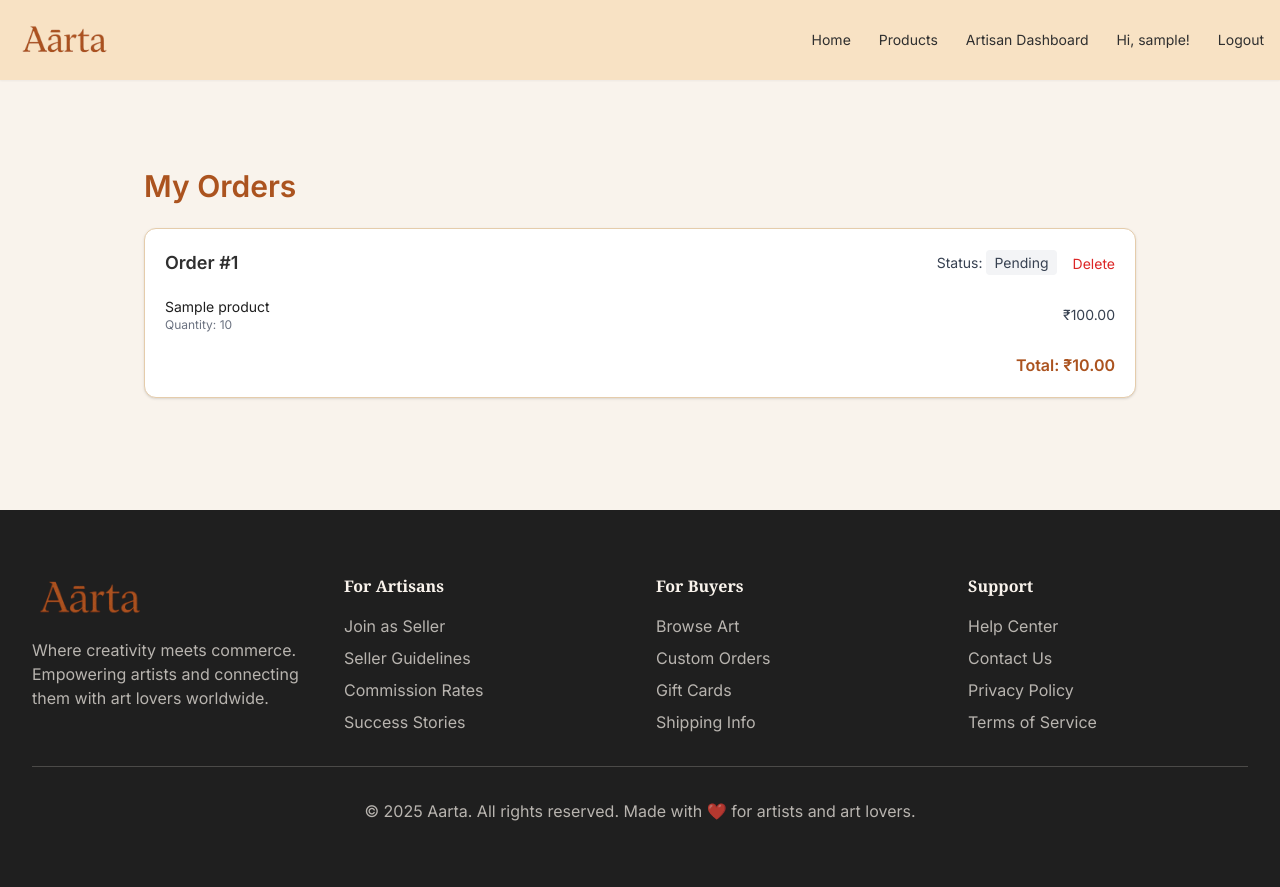
After one commit to Subratomondal/Aarta-Web-Application-, a Django app: page /orders/my-orders/ in a window 1280 px wide. The commit adds this page. Run offline with Django 5.2, Linux system fonts and the light colour scheme; a user stored in the database is signed in; tables that the repository leaves empty hold one stand-in row (values such as "Sample post"); some libraries are stand-ins or nearby versions.

Commit message:
cart and order functionality added

```diff
--- a/Aarta/Aarta/urls.py
+++ b/Aarta/Aarta/urls.py
@@ -25,6 +25,7 @@ urlpatterns = [
     path('',TemplateView.as_view(template_name='index.html'), name='home'),
     path('users/',include('users.urls')),
     path('products/',include('products.urls')),
+    path('orders/', include('orders.urls')),
 
 ]
 
--- a/Aarta/orders/models.py
+++ b/Aarta/orders/models.py
@@ -1,11 +1,7 @@
-
 from django.db import models
-
 from products.models import Product
 from users.models import User
 
-
-# Create your models here.
 class Order(models.Model):
     STATUS_CHOICES = [
         ('pending', 'Pending'),
@@ -21,16 +17,28 @@ class Order(models.Model):
     status = models.CharField(max_length=20, choices=STATUS_CHOICES, default='pending')
 
     def __str__(self):
-        return f"Order # {self.id} by {self.buyer.username}"
-
-
+        return f"Order #{self.id} by {self.buyer.username if self.buyer else 'Guest'}"
 
 
 class OrderItem(models.Model):
     order = models.ForeignKey(Order, on_delete=models.CASCADE, related_name='items')
-    products = models.ForeignKey(Product, on_delete=models.CASCADE)
+    product = models.ForeignKey(Product, on_delete=models.CASCADE)
     quantity = models.PositiveIntegerField()
-    price = models.DecimalField(max_digits=10, decimal_places=2)
+    price = models.DecimalField(max_digits=10, decimal_places=2)  # price per unit at time of purchase
 
     def __str__(self):
-        return f"{self.quantity} of {self.product.name} in Order #{self.order.id}"
+        return f"{self.quantity} x {self.product.name} (Order #{self.order.id})"
+
+
+
+class CartItem(models.Model):
+    user = models.ForeignKey(User, on_delete=models.CASCADE)
+    product = models.ForeignKey(Product, on_delete=models.CASCADE)
+    quantity = models.PositiveIntegerField(default=1)
+    added_at = models.DateTimeField(auto_now_add=True)
+
+    def __str__(self):
+        return f"{self.quantity} x {self.product.name} in {self.user.username}'s cart"
+
+    def get_total_price(self):
+        return self.quantity * self.product.price
--- /dev/null
+++ b/Aarta/orders/templatetags/order_filters.py
@@ -0,0 +1,7 @@
+from django import template
+
+register = template.Library()
+
+@register.filter
+def mul(value, arg):
+    return value * arg
--- /dev/null
+++ b/Aarta/orders/urls.py
@@ -0,0 +1,14 @@
+from django.urls import path
+from . import views
+
+urlpatterns = [
+    path('add-to-cart/<int:product_id>/', views.add_to_cart, name='add_to_cart'),
+    path('cart/', views.view_cart, name='view_cart'),
+    path('remove-from-cart/<int:item_id>/', views.remove_from_cart, name='remove_from_cart'),
+    path('place-order/', views.place_order, name='place_order'),
+    path('order-success/<int:order_id>/', views.order_success, name='order_success'),
+    path('my-orders/', views.my_orders, name='my_orders'),
+    path('delete/<int:order_id>/', views.delete_order, name='delete_order'),
+
+
+]
--- a/Aarta/orders/views.py
+++ b/Aarta/orders/views.py
@@ -1,3 +1,116 @@
-from django.shortcuts import render
+from django.http import HttpResponseForbidden
+from django.shortcuts import render, redirect, get_object_or_404
+from django.contrib.auth.decorators import login_required
+from .models import CartItem, Order, OrderItem
+from products.models import Product
+from django.contrib import messages
 
-# Create your views here.
+
+@login_required
+def add_to_cart(request, product_id):
+    product = get_object_or_404(Product, id=product_id)
+
+    # Get quantity from POST request or default to 1
+    try:
+        quantity = int(request.POST.get('quantity', 1))
+    except (TypeError, ValueError):
+        messages.error(request, "Invalid quantity.")
+        return redirect('product_detail', pk=product.id)
+
+
+    if quantity < 1:
+        messages.error(request, "Quantity must be at least 1.")
+        return redirect('product_detail', pk=product.id)
+
+    # Check stock limit
+    existing_item = CartItem.objects.filter(user=request.user, product=product).first()
+    total_quantity = quantity
+    if existing_item:
+        total_quantity += existing_item.quantity
+
+    if total_quantity > product.stock:
+        messages.error(request, f"Only {product.stock} items available in stock.")
+        return redirect('product_detail', pk=product.id)
+
+    if existing_item:
+        existing_item.quantity += quantity
+        existing_item.save()
+    else:
+        CartItem.objects.create(user=request.user, product=product, quantity=quantity)
+
+    messages.success(request, f"{product.name} added to cart.")
+    return redirect('view_cart')
+
+
+@login_required
+def view_cart(request):
+    cart_items = CartItem.objects.filter(user=request.user)
+    total = sum(item.get_total_price() for item in cart_items)
+    return render(request, 'orders/cart.html', {'cart_items': cart_items, 'total': total})
+
+
+@login_required
+def remove_from_cart(request, item_id):
+    item = get_object_or_404(CartItem, id=item_id, user=request.user)
+    item.delete()
+    messages.info(request, "Item removed from cart.")
+    return redirect('view_cart')
+
+
+@login_required
+def place_order(request):
+    cart_items = CartItem.objects.filter(user=request.user)
+    if not cart_items:
+        messages.error(request, "Your cart is empty.")
+        return redirect('view_cart')
+
+    total = sum(item.get_total_price() for item in cart_items)
+
+    order = Order.objects.create(buyer=request.user, total_amount=total)
+    for item in cart_items:
+        OrderItem.objects.create(
+            order=order,
+            product=item.product,
+            quantity=item.quantity,
+            price=item.product.price,
+        )
+        # Reduce stock
+        item.product.stock -= item.quantity
+        item.product.save()
+
+    cart_items.delete()
+    messages.success(request, "Order placed successfully!")
+
+    # 🔽 Redirect to success page after order
+    return redirect('order_success', order_id=order.id)
+
+@login_required
+def order_success(request, order_id):
+    order = get_object_or_404(Order, id=order_id, buyer=request.user)
+    return render(request, 'orders/order_success.html', {'order': order})
+
+@login_required
+def my_orders(request):
+    orders = Order.objects.filter(buyer=request.user).order_by('-created_at')
+    return render(request, 'orders/my_orders.html', {'orders': orders})
+
+@login_required
+def delete_order(request, order_id):
+    order = get_object_or_404(Order, id=order_id)
+
+    # Only the user who placed the order can delete it
+    if order.buyer != request.user:
+        return HttpResponseForbidden("You are not allowed to delete this order.")
+
+    if request.method == "POST":
+        # Restore stock before deleting the order
+        for item in order.items.all():
+            product = item.product
+            product.stock += item.quantity
+            product.save()
+
+        order.delete()
+        messages.success(request, "Order deleted successfully.")
+        return redirect('my_orders')
+
+    return render(request, 'orders/confirm_delete_order.html', {'order': order})
--- a/Aarta/templates/base.html
+++ b/Aarta/templates/base.html
@@ -55,15 +55,16 @@
                         {% if user.is_artisan %}
                             <a href="{% url 'artisan_dashboard' %}" class="text-dark hover:text-brown transition">Artisan Dashboard</a>
                         {% else %}
-                        <a href="/users/dashboard/" class="text-dark hover:text-brown transition">Dashboard</a>
+                            <a href="{% url 'buyer_dashboard' %}" class="text-dark hover:text-brown transition">Dashboard</a>
                         {% endif %}
                         <span class="text-dark">Hi, {{ user.username }}!</span>
-                    <a href="/users/logout/" class="text-dark hover:text-brown transition">Logout</a>
+                        <a href="{% url 'logout' %}" class="text-dark hover:text-brown transition">Logout</a>
                     {% else %}
-                    <a href="/users/login/" class="text-dark hover:text-brown transition">Login</a>
-                    <a href="/users/register/" class="bg-brown text-white px-3 py-1 rounded hover:bg-mahogany transition">Register</a>
+                <a href="{% url 'login' %}" class="text-dark hover:text-brown transition">Login</a>
+                <a href="{% url 'register' %}" class="bg-brown text-white px-3 py-1 rounded hover:bg-mahogany transition">Register</a>
             {% endif %}
         </nav>
+
         </div>
     </header>
 
--- /dev/null
+++ b/Aarta/templates/orders/my_orders.html
@@ -0,0 +1,59 @@
+{% extends 'base.html' %}
+{% load order_filters %}
+
+{% block title %}My Orders{% endblock %}
+
+{% block content %}
+<div class="max-w-5xl mx-auto px-4 py-10">
+    <h2 class="text-3xl font-bold text-brown mb-6">My Orders</h2>
+
+    {% if orders %}
+        {% for order in orders %}
+            <div class="border border-sand rounded-xl shadow mb-6 p-5 bg-white">
+                <div class="flex justify-between items-center mb-3">
+                    <h3 class="text-lg font-semibold text-dark">Order #{{ order.id }}</h3>
+                    <div class="flex items-center gap-4">
+                        <span class="text-sm font-medium text-gray-700">Status:
+                            <span class="px-2 py-1 rounded
+                                         {% if order.status == 'delivered' %}bg-green-100 text-green-700
+                                         {% elif order.status == 'shipped' %}bg-blue-100 text-blue-700
+                                         {% elif order.status == 'confirmed' %}bg-yellow-100 text-yellow-700
+                                         {% elif order.status == 'canceled' %}bg-red-100 text-red-700
+                                         {% else %}bg-gray-100 text-gray-700{% endif %}">
+                                {{ order.get_status_display }}
+                            </span>
+                        </span>
+
+                        <!-- Delete Button -->
+                        <form action="{% url 'delete_order' order.id %}" method="POST" onsubmit="return confirm('Are you sure you want to delete this order?');">
+                            {% csrf_token %}
+                            <button type="submit" class="text-red-600 text-sm hover:underline">Delete</button>
+                        </form>
+                    </div>
+                </div>
+
+                <ul class="divide-y divide-sand mb-3">
+                    {% for item in order.items.all %}
+                        <li class="py-2 flex justify-between items-center">
+                            <div>
+                                <p class="text-sm text-charcoal font-medium">{{ item.product.name }}</p>
+                                <p class="text-xs text-gray-500">Quantity: {{ item.quantity }}</p>
+                            </div>
+                            <p class="text-sm text-gray-700">₹{{ item.quantity|mul:item.price }}</p>
+                        </li>
+                    {% endfor %}
+                </ul>
+
+                <div class="text-right font-semibold text-brown">
+                    Total: ₹{{ order.total_amount }}
+                </div>
+            </div>
+        {% endfor %}
+    {% else %}
+        <div class="text-center text-gray-500 py-10">
+            <p>You haven’t placed any orders yet.</p>
+            <a href="{% url 'view_cart' %}" class="text-brown hover:underline font-medium">Go to cart</a>
+        </div>
+    {% endif %}
+</div>
+{% endblock %}
--- a/Aarta/users/urls.py
+++ b/Aarta/users/urls.py
@@ -7,4 +7,6 @@ urlpatterns = [
     path('login/',views.login_view,name='login'),
     path('logout/',views.logout_view,name='logout'),
     path('dashboard/',views.artisan_dashboard,name='artisan_dashboard'),
+    path('buyer-dashboard/', views.buyer_dashboard, name='buyer_dashboard'),
+
 ]
--- a/Aarta/users/views.py
+++ b/Aarta/users/views.py
@@ -56,3 +56,7 @@ def artisan_dashboard(request):
 
 
 from django.shortcuts import render, redirect
+
+@login_required
+def buyer_dashboard(request):
+    return render(request, 'users/buyer_dashboard.html')
```
Also changed, not shown: Aarta/templates/orders/cart.html (added, +46 -0 lines), Aarta/templates/orders/confirm_delete_order.html (added, +15 -0 lines), Aarta/templates/orders/order_success.html (added, +11 -0 lines), Aarta/templates/products/product_detail.html (+24 -0 lines), Aarta/templates/users/buyer_dashboard.html (added, +34 -0 lines), Aarta/media/product_images/ChatGPT_Image_Jul_1_2025_07_29_50_PM_2_k6s4qjV.jpg (added), Aarta/orders/migrations/0003_rename_products_orderitem_product.py (added), Aarta/orders/migrations/0004_cartitem.py (added), Aarta/orders/templatetags/__init__.py (added). Lines whose indentation alone changed are shown as unchanged.
